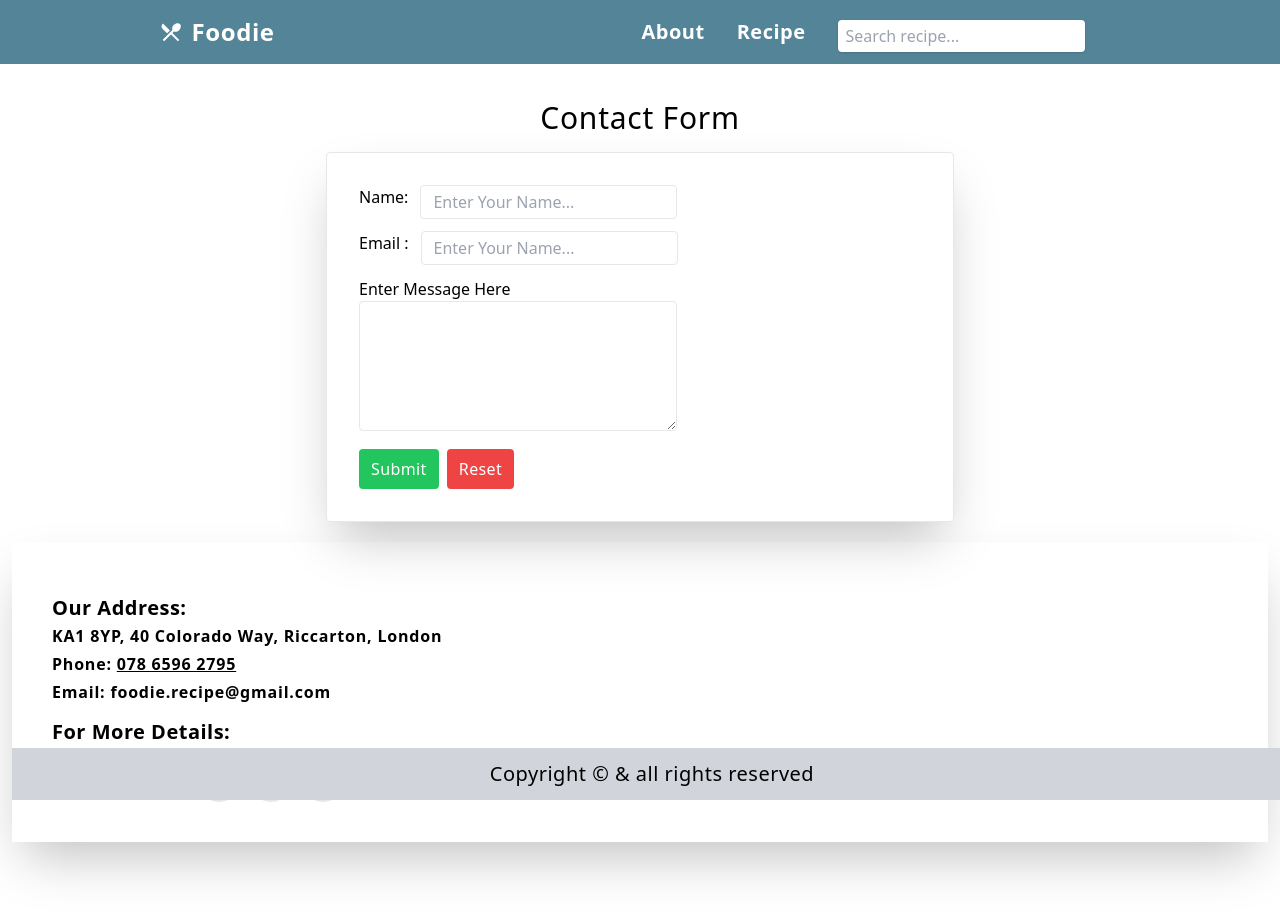
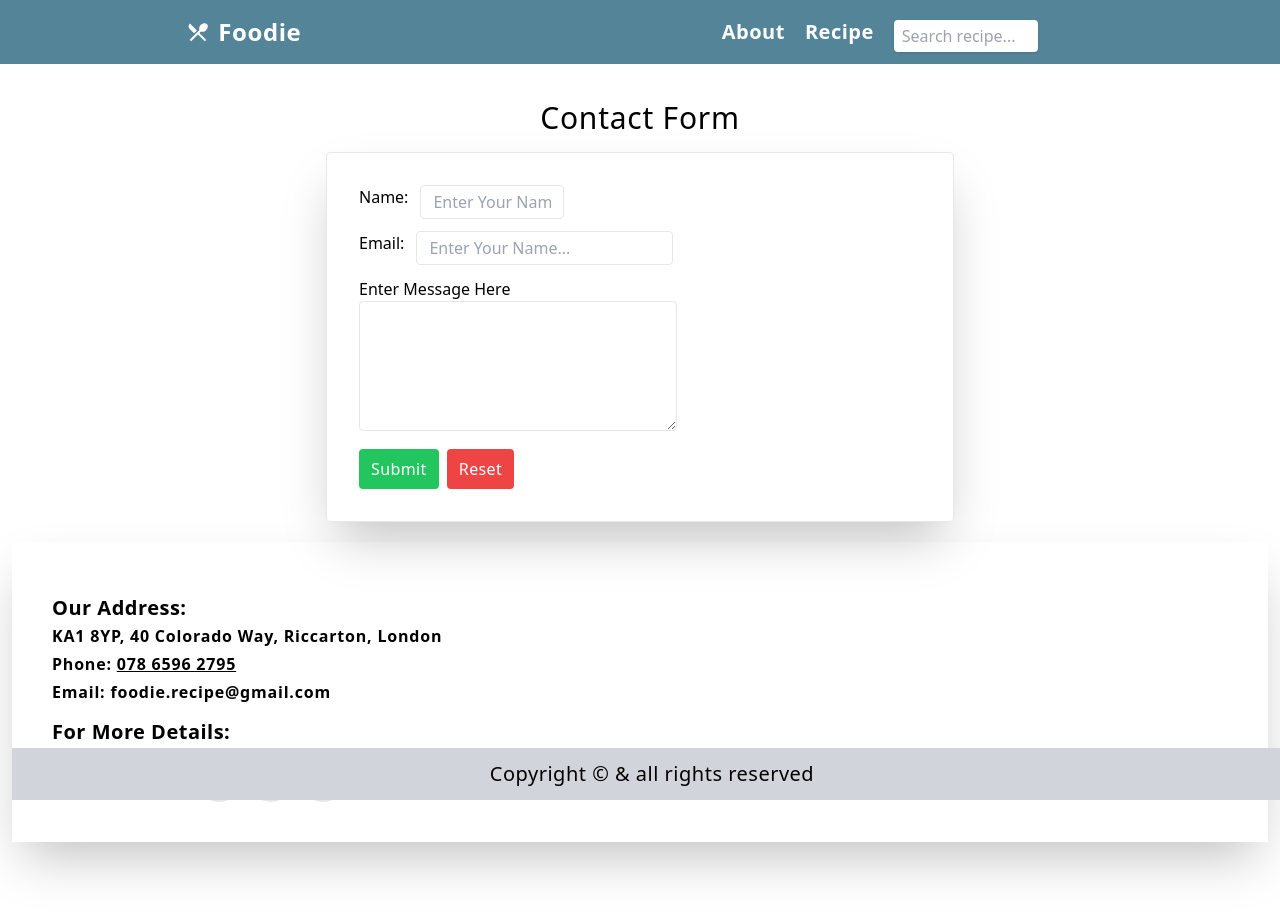
Before and after one commit to hninthirikyaw/react-project, a React (Vite) app: page /contact in a window 1280 px wide. Shown: the top 916 px of the page. Built offline with nearby package versions, Linux system fonts and the light colour scheme.

Commit message:
add update

```diff
--- a/src/components/Contact.jsx
+++ b/src/components/Contact.jsx
@@ -14,14 +14,14 @@ const Contact = () => {
           <label htmlFor="name">Name:</label>
           <input
             required
-            className=" border px-3 py-1 rounded"
+            className=" border px-3 py-1 rounded sm:w-36"
             type="text"
             placeholder="Enter Your Name..."
           />
         </div>
 
         <div className=" flex gap-3 mb-3">
-          <label htmlFor="name">Email :</label>
+          <label htmlFor="name">Email:</label>
           <input
             required
             className=" border px-3 py-1 rounded "
--- a/src/components/Home.jsx
+++ b/src/components/Home.jsx
@@ -58,7 +58,7 @@ const Home = () => {
       </div>
       <div className=" flex justify-center items-center mt-10 ">
         <Link to={`/recipe`}>
-          <button className="mb-[70px] relative w-[200px] bg-sky-600  pl-1 py-2 rounded-md text-gray-200 font-semibold hover:bg-sky-900  ">
+          <button className="mb-[120px] relative w-[200px] bg-sky-600  pl-1 py-2 rounded-md text-gray-200 font-semibold hover:bg-sky-900  ">
             More Recipes
             <span className="absolute top-3 text-xl inline-flex ml-1 ">
               <BsArrowRightShort />
@@ -73,18 +73,3 @@ const Home = () => {
 };
 
 export default Home;
-
-{
-  /* <div className=" flex flex-wrap justify-around items-center gap-6">
-{meal.map((item) => {
-  return (
-    <HomeCard
-      key={item.idMeal}
-      recipe={item.strMeal}
-      image={item.strMealThumb}
-      category={item.strCategory}
-    />
-  );
-})}
-</div> */
-}
--- a/src/components/Navbar.jsx
+++ b/src/components/Navbar.jsx
@@ -25,7 +25,7 @@ const Navbar = () => {
           </h2>
         </div>
       </NavLink>
-      <div className=" flex justify-center gap-8 items-center">
+      <div className=" flex justify-center gap-5 items-center">
         <NavLink to={`/about`}>
           <h2 className="ml-20 text-xl tracking-wide font-semibold hover:text-orange-300">
             About
@@ -40,7 +40,7 @@ const Navbar = () => {
           <input
             type="search"
             placeholder="Search recipe..."
-            className="text-gray-900  px-2 py-1 rounded shadow mt-2 mr-10" onChange={e=> setSearch(e.target.value) }
+            className="text-gray-900  px-2 py-1 rounded shadow mt-2 mr-[60px] w-36" onChange={e=> setSearch(e.target.value)}
           />
         </form>
       </div>
```
